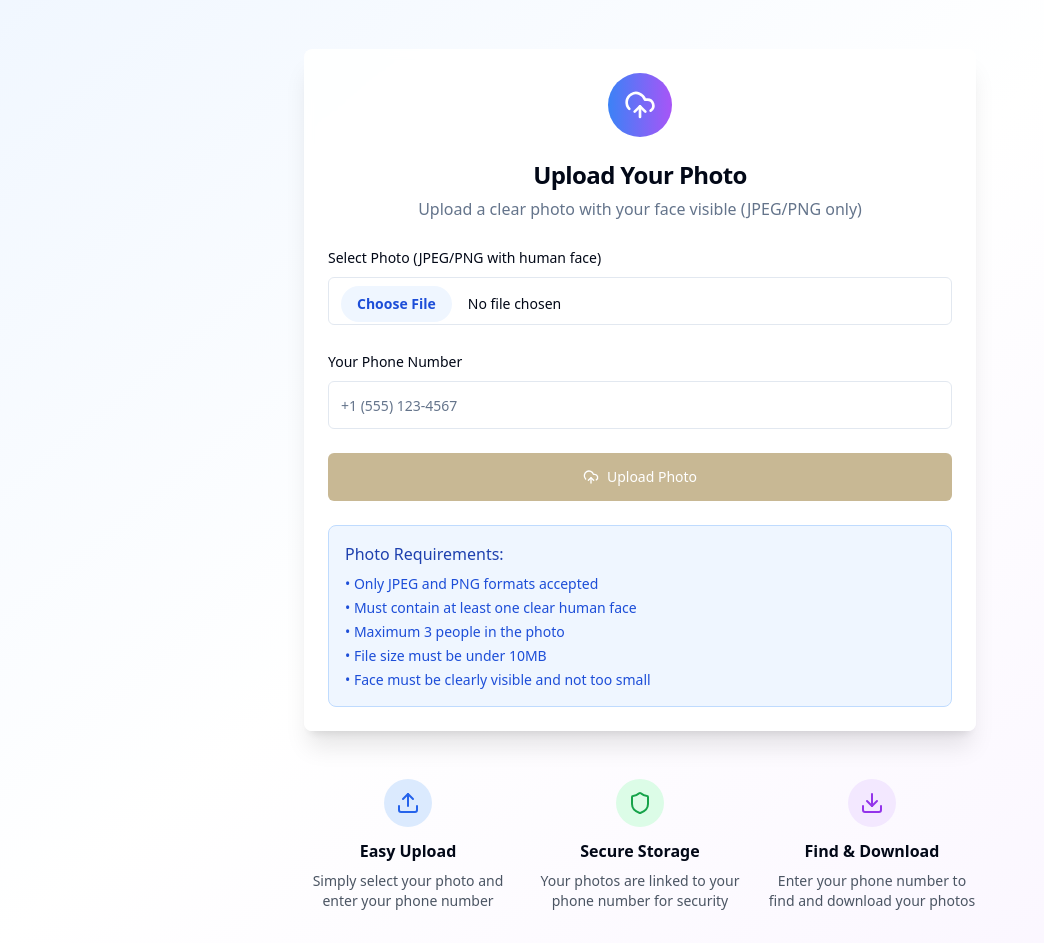
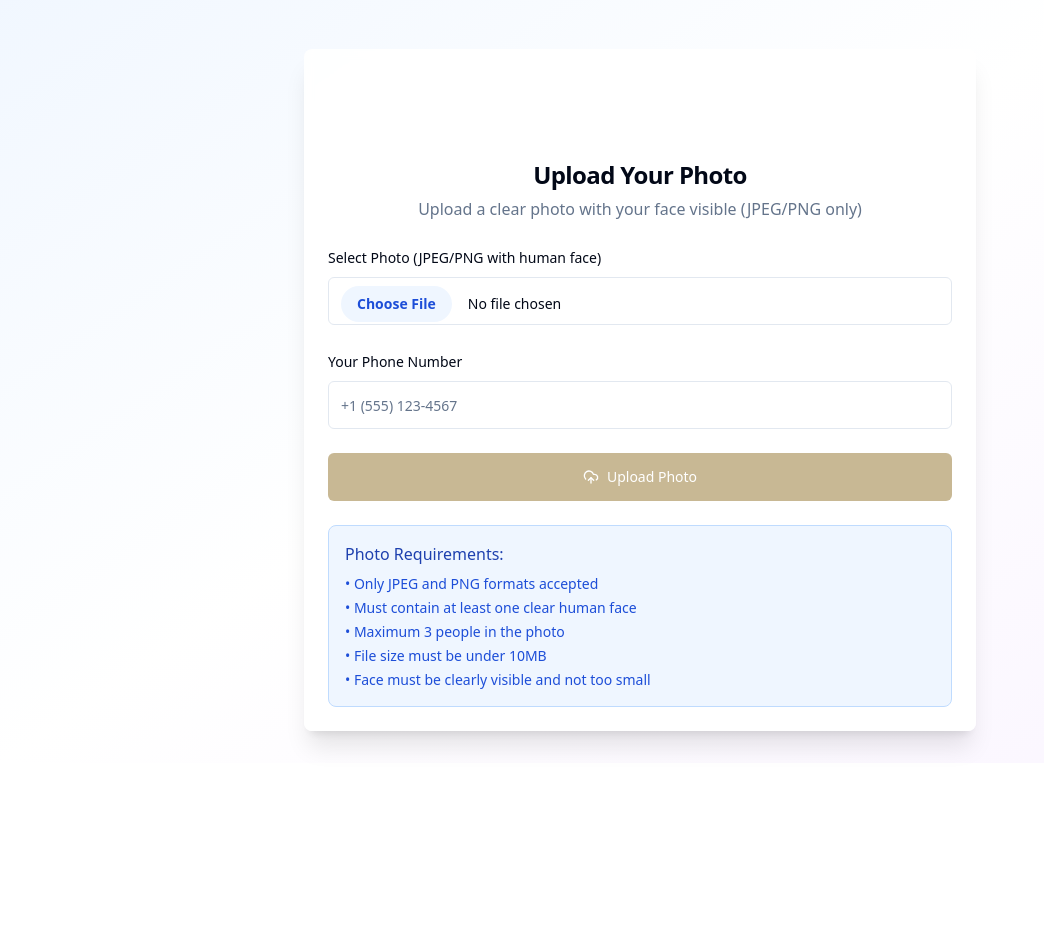
Before and after one commit to HSN-LUCA/snap-link-share-photo, a React (Vite) app: page / in a window 1280 px wide. Shown: the part 115-1058 px from the top of the page, without its empty margins (0-1044 px from the left). After the commit the page ends 878 px from the top, so only its background shows below. Built offline with nearby package versions, Linux system fonts and the light colour scheme.

Commit message:
Remove footer text and icon background
Removed the footer text and added control to change the upload icon background color in the admin panel.

```diff
--- a/src/pages/Admin.tsx
+++ b/src/pages/Admin.tsx
@@ -16,6 +16,7 @@ interface AdminSettings {
   headerText: string;
   uploadIcon: string;
   iconColor: string;
+  iconBackgroundColor: string;
 }
 
 const iconOptions = [
@@ -36,7 +37,8 @@ const Admin = () => {
     logoUrl: "",
     headerText: "Upload your photo securely with phone number verification",
     uploadIcon: "CloudUpload",
-    iconColor: "#ffffff"
+    iconColor: "#ffffff",
+    iconBackgroundColor: "#ffffff"
   });
   const [isSaving, setIsSaving] = useState(false);
   const { toast } = useToast();
@@ -46,10 +48,11 @@ const Admin = () => {
     const savedSettings = localStorage.getItem('adminSettings');
     if (savedSettings) {
       const parsed = JSON.parse(savedSettings);
-      // Add default iconColor if it doesn't exist in saved settings
+      // Add default values if they don't exist in saved settings
       setSettings({
         iconColor: "#ffffff",
         uploadIcon: "CloudUpload",
+        iconBackgroundColor: "#ffffff",
         ...parsed
       });
     }
@@ -212,6 +215,28 @@ const Admin = () => {
               </div>
 
               <div className="space-y-2">
+                <Label htmlFor="iconBackgroundColor" className="text-sm font-medium">
+                  Upload Icon Background Color
+                </Label>
+                <div className="flex space-x-2">
+                  <Input
+                    id="iconBackgroundColor"
+                    type="color"
+                    value={settings.iconBackgroundColor}
+                    onChange={(e) => handleInputChange('iconBackgroundColor', e.target.value)}
+                    className="h-12 w-20"
+                  />
+                  <Input
+                    value={settings.iconBackgroundColor}
+                    onChange={(e) => handleInputChange('iconBackgroundColor', e.target.value)}
+                    placeholder="#ffffff"
+                    className="h-12 flex-1"
+                  />
+                </div>
+                <p className="text-xs text-gray-500">Background color for the icon circle</p>
+              </div>
+
+              <div className="space-y-2">
                 <Label htmlFor="buttonText" className="text-sm font-medium">
                   Button Text
                 </Label>
@@ -300,7 +325,10 @@ const Admin = () => {
                 </p>
 
                 <div className="mb-6">
-                  <div className="mx-auto w-16 h-16 bg-gradient-to-r from-blue-500 to-purple-500 rounded-full flex items-center justify-center mb-4">
+                  <div
+                    className="mx-auto w-16 h-16 rounded-full flex items-center justify-center mb-4"
+                    style={{ backgroundColor: settings.iconBackgroundColor }}
+                  >
                     <SelectedIcon className="w-8 h-8" style={{ color: settings.iconColor }} />
                   </div>
                 </div>
@@ -319,6 +347,7 @@ const Admin = () => {
                 <p><strong>Header Text:</strong> {settings.headerText}</p>
                 <p><strong>Upload Icon:</strong> {settings.uploadIcon}</p>
                 <p><strong>Icon Color:</strong> {settings.iconColor}</p>
+                <p><strong>Icon Background:</strong> {settings.iconBackgroundColor}</p>
                 <p><strong>Button Text:</strong> {settings.buttonText}</p>
                 <p><strong>Button Color:</strong> {settings.buttonColor}</p>
                 <p><strong>Logo:</strong> {settings.logoUrl ? 'Uploaded' : 'None'}</p>
--- a/src/pages/Index.tsx
+++ b/src/pages/Index.tsx
@@ -17,6 +17,7 @@ interface AdminSettings {
   headerText: string;
   uploadIcon: string;
   iconColor: string;
+  iconBackgroundColor: string;
 }
 
 const Index = () => {
@@ -32,7 +33,8 @@ const Index = () => {
     logoUrl: "",
     headerText: "Upload your photo securely with phone number verification",
     uploadIcon: "CloudUpload",
-    iconColor: "#ffffff"
+    iconColor: "#ffffff",
+    iconBackgroundColor: "#ffffff"
   });
   const { toast } = useToast();
 
@@ -41,10 +43,11 @@ const Index = () => {
     const savedSettings = localStorage.getItem('adminSettings');
     if (savedSettings) {
       const parsed = JSON.parse(savedSettings);
-      // Add default iconColor if it doesn't exist in saved settings
+      // Add default values if they don't exist in saved settings
       setAdminSettings({
         iconColor: "#ffffff",
         uploadIcon: "CloudUpload",
+        iconBackgroundColor: "#ffffff",
         ...parsed
       });
     }
@@ -188,7 +191,10 @@ const Index = () => {
           {!isUploaded ? (
             <Card className="backdrop-blur-sm bg-white/90 shadow-xl border-0">
               <CardHeader className="text-center">
-                <div className="mx-auto w-16 h-16 bg-gradient-to-r from-blue-500 to-purple-500 rounded-full flex items-center justify-center mb-4">
+                <div
+                  className="mx-auto w-16 h-16 rounded-full flex items-center justify-center mb-4"
+                  style={{ backgroundColor: adminSettings.iconBackgroundColor }}
+                >
                   <UploadIcon className="w-8 h-8" style={{ color: adminSettings.iconColor }} />
                 </div>
                 <CardTitle className="text-2xl">Upload Your Photo</CardTitle>
@@ -272,7 +278,10 @@ const Index = () => {
           ) : (
             <Card className="backdrop-blur-sm bg-white/90 shadow-xl border-0">
               <CardHeader className="text-center">
-                <div className="mx-auto w-16 h-16 bg-gradient-to-r from-green-500 to-blue-500 rounded-full flex items-center justify-center mb-4">
+                <div
+                  className="mx-auto w-16 h-16 rounded-full flex items-center justify-center mb-4"
+                  style={{ backgroundColor: adminSettings.iconBackgroundColor }}
+                >
                   <UploadIcon className="w-8 h-8" style={{ color: adminSettings.iconColor }} />
                 </div>
                 <CardTitle className="text-2xl text-green-600">Photo Uploaded Successfully!</CardTitle>
@@ -301,32 +310,6 @@ const Index = () => {
               </CardContent>
             </Card>
           )}
-
-          <div className="mt-12 grid grid-cols-1 md:grid-cols-3 gap-6">
-            <div className="text-center">
-              <div className="w-12 h-12 bg-blue-100 rounded-full flex items-center justify-center mx-auto mb-3">
-                <Upload className="w-6 h-6 text-blue-600" />
-              </div>
-              <h3 className="font-semibold mb-2">Easy Upload</h3>
-              <p className="text-sm text-gray-600">Simply select your photo and enter your phone number</p>
-            </div>
-
-            <div className="text-center">
-              <div className="w-12 h-12 bg-green-100 rounded-full flex items-center justify-center mx-auto mb-3">
-                <Shield className="w-6 h-6 text-green-600" />
-              </div>
-              <h3 className="font-semibold mb-2">Secure Storage</h3>
-              <p className="text-sm text-gray-600">Your photos are linked to your phone number for security</p>
-            </div>
-
-            <div className="text-center">
-              <div className="w-12 h-12 bg-purple-100 rounded-full flex items-center justify-center mx-auto mb-3">
-                <Download className="w-6 h-6 text-purple-600" />
-              </div>
-              <h3 className="font-semibold mb-2">Find & Download</h3>
-              <p className="text-sm text-gray-600">Enter your phone number to find and download your photos</p>
-            </div>
-          </div>
         </div>
       </div>
     </div>
```
